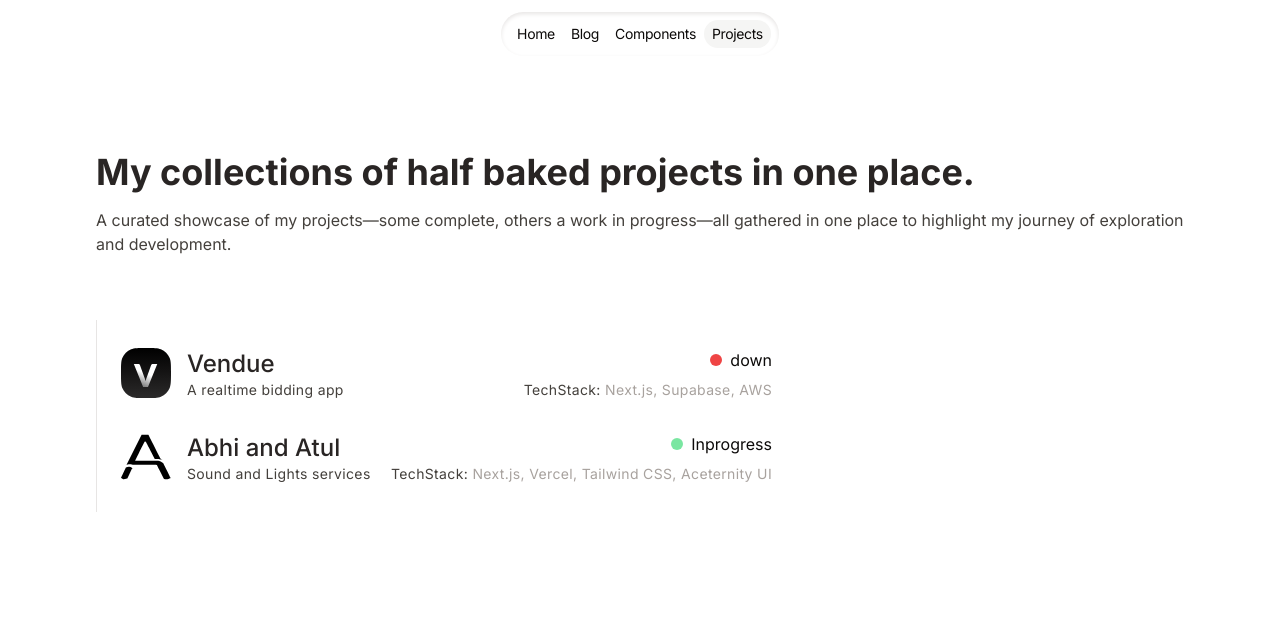
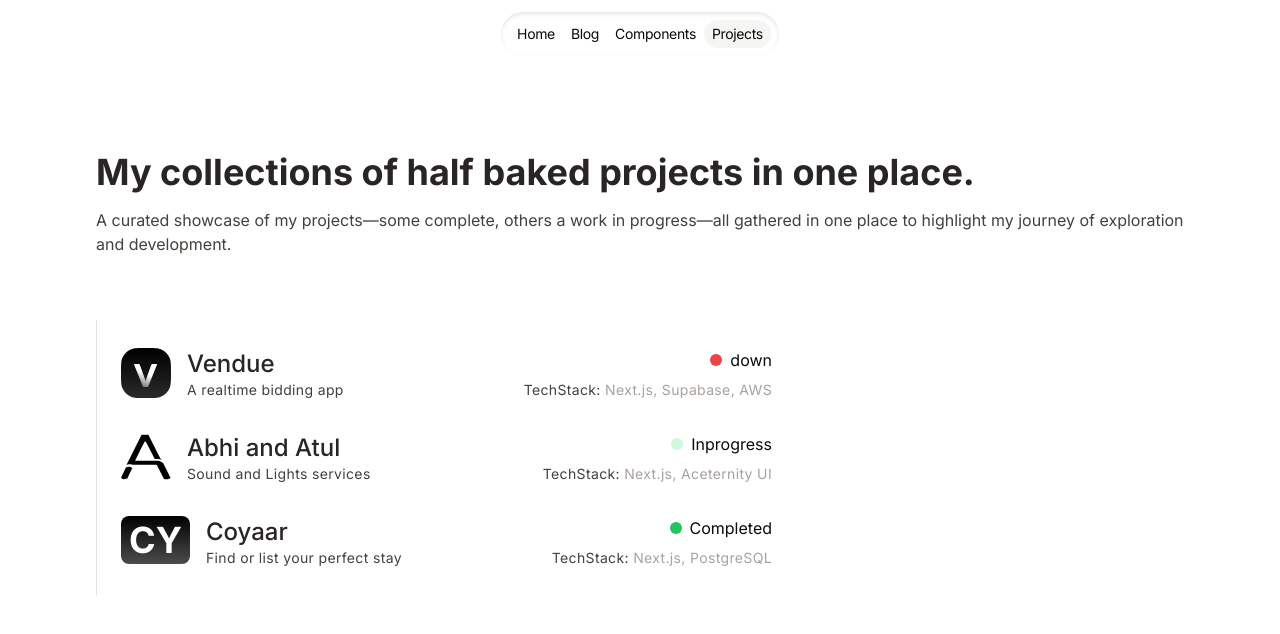
Before and after one commit to prasenjitpawar22/profile-web, a Next.js app: page /projects in a window 1280 px wide. Shown: the top 634 px of the page. Built offline with nearby package versions, Linux system fonts and the light colour scheme.

Commit message:
project added

```diff
--- a/app/projects/page.tsx
+++ b/app/projects/page.tsx
@@ -1,74 +1,149 @@
-import { SquareArrowOutUpRight } from "lucide-react";
-import Link from "next/link";
-import { ReactNode } from "react";
+import { SquareArrowOutUpRight } from 'lucide-react'
+import Link from 'next/link'
+import { ReactNode } from 'react'
 
-type Status = 'Completed' | 'Incomplete' | 'Inprogress' | 'abandoned'|'down'
+type Status = 'Completed' | 'Incomplete' | 'Inprogress' | 'abandoned' | 'down'
 
-const projectList: { link: string, name: string, description: string, status: Status, logo: ReactNode, techStack: string }[] = [{
-  name: 'Vendue', link: 'https://vendue-web.vercel.app/', status: 'down', description: 'A realtime bidding app', logo: <svg width="50" height="50" viewBox="0 0 151 151" fill="none" xmlns="http://www.w3.org/2000/svg">
-    <path d="M0 75.5C0 51.7334 0 39.8501 3.95773 30.5036C9.02245 18.5429 18.5429 9.02245 30.5036 3.95773C39.8501 0 51.7334 0 75.5 0V0C99.2666 0 111.15 0 120.496 3.95773C132.457 9.02245 141.978 18.5429 147.042 30.5036C151 39.8501 151 51.7334 151 75.5V75.5C151 99.2666 151 111.15 147.042 120.496C141.978 132.457 132.457 141.978 120.496 147.042C111.15 151 99.2666 151 75.5 151V151C51.7334 151 39.8501 151 30.5036 147.042C18.5429 141.978 9.02245 132.457 3.95773 120.496C0 111.15 0 99.2666 0 75.5V75.5Z" fill="url(#paint0_linear_44_41)" />
-    <path d="M109.504 48.064L81.472 118H66.784L38.752 48.064H51.808C53.216 48.064 54.352 48.4 55.216 49.072C56.08 49.712 56.736 50.544 57.184 51.568L70.72 89.008C71.36 90.64 71.984 92.432 72.592 94.384C73.2 96.304 73.776 98.32 74.32 100.432C74.768 98.32 75.264 96.304 75.808 94.384C76.384 92.432 76.992 90.64 77.632 89.008L91.072 51.568C91.424 50.672 92.048 49.872 92.944 49.168C93.872 48.432 95.008 48.064 96.352 48.064H109.504Z" fill="url(#paint1_linear_44_41)" />
+const projectList: {
+  link: string
+  name: string
+  description: string
+  status: Status
+  logo: ReactNode
+  techStack: string
+}[] = [
+  {
+    name: 'Vendue',
+    link: 'https://vendue-web.vercel.app/',
+    status: 'down',
+    description: 'A realtime bidding app',
+    logo: (
+      <svg
+        width='50'
+        height='50'
+        viewBox='0 0 151 151'
+        fill='none'
+        xmlns='http://www.w3.org/2000/svg'>
+        <path
+          d='M0 75.5C0 51.7334 0 39.8501 3.95773 30.5036C9.02245 18.5429 18.5429 9.02245 30.5036 3.95773C39.8501 0 51.7334 0 75.5 0V0C99.2666 0 111.15 0 120.496 3.95773C132.457 9.02245 141.978 18.5429 147.042 30.5036C151 39.8501 151 51.7334 151 75.5V75.5C151 99.2666 151 111.15 147.042 120.496C141.978 132.457 132.457 141.978 120.496 147.042C111.15 151 99.2666 151 75.5 151V151C51.7334 151 39.8501 151 30.5036 147.042C18.5429 141.978 9.02245 132.457 3.95773 120.496C0 111.15 0 99.2666 0 75.5V75.5Z'
+          fill='url(#paint0_linear_44_41)'
+        />
+        <path
+          d='M109.504 48.064L81.472 118H66.784L38.752 48.064H51.808C53.216 48.064 54.352 48.4 55.216 49.072C56.08 49.712 56.736 50.544 57.184 51.568L70.72 89.008C71.36 90.64 71.984 92.432 72.592 94.384C73.2 96.304 73.776 98.32 74.32 100.432C74.768 98.32 75.264 96.304 75.808 94.384C76.384 92.432 76.992 90.64 77.632 89.008L91.072 51.568C91.424 50.672 92.048 49.872 92.944 49.168C93.872 48.432 95.008 48.064 96.352 48.064H109.504Z'
+          fill='url(#paint1_linear_44_41)'
+        />
         <defs>
-      <linearGradient id="paint0_linear_44_41" x1="75.5" y1="0" x2="75.5" y2="151" gradientUnits="userSpaceOnUse">
+          <linearGradient
+            id='paint0_linear_44_41'
+            x1='75.5'
+            y1='0'
+            x2='75.5'
+            y2='151'
+            gradientUnits='userSpaceOnUse'>
             <stop />
-        <stop offset="0.465" stop-color="#141313" />
-        <stop offset="1" stop-color="#2B2A2A" />
+            <stop offset='0.465' stop-color='#141313' />
+            <stop offset='1' stop-color='#2B2A2A' />
           </linearGradient>
-      <linearGradient id="paint1_linear_44_41" x1="170.564" y1="115.835" x2="130.212" y2="214.431" gradientUnits="userSpaceOnUse">
-        <stop stop-color="white" />
-        <stop offset="0.55" stop-color="#434343" />
+          <linearGradient
+            id='paint1_linear_44_41'
+            x1='170.564'
+            y1='115.835'
+            x2='130.212'
+            y2='214.431'
+            gradientUnits='userSpaceOnUse'>
+            <stop stop-color='white' />
+            <stop offset='0.55' stop-color='#434343' />
           </linearGradient>
         </defs>
       </svg>
-  , techStack: 'Next.js, Supabase, AWS'
+    ),
+    techStack: 'Next.js, Supabase, AWS',
   },
   {
-  name: 'Abhi and Atul', link: 'https://atul-abhi-web.vercel.app/', status: 'Inprogress', description: 'Sound and Lights services', logo: <svg width="50" height="50" viewBox="0 0 36 32" fill="none" xmlns="http://www.w3.org/2000/svg">
-  <path d="M3.42858 23.6933L0 31.0168C0 31.0168 0.742371 31.8192 1.6 31.9661C2.64335 32.1447 4.57142 31.5592 4.57142 31.5592L8 24.1002C8 24.1002 7.54286 23.1509 5.94286 23.0152C4.34286 22.8796 3.42858 23.6933 3.42858 23.6933Z" fill="black"/>
-  <path d="M19.7419 0H14.8387L4 21.6513C4 21.6513 5.36649 21.2322 6.32258 21.2322C7.27867 21.2322 8.64516 21.6513 8.64516 21.6513H25.1613C25.6774 21.6513 25.9355 21.9306 25.9355 21.9306C25.9355 21.9306 30.8387 31.7086 31.0968 31.8483C31.3548 31.988 33.0809 32.1049 34.1935 31.8483C35.0484 31.6512 36 31.0102 36 31.0102C36 31.0102 35.4839 30.8705 35.4839 30.7308C35.4839 30.5911 30.5806 20.6735 30.3226 20.3941C30.0645 20.1147 28.7743 19.4164 28.5162 19.2766L28.5161 19.2766C28.2581 19.1369 26.7097 18.7179 26.4516 18.7179H10.1935C10.1935 18.7179 16.9032 4.88899 17.1613 4.88899C17.4194 4.88899 17.6774 4.88899 17.9355 5.16836C18.1935 5.44774 24.3871 17.4607 24.3871 17.4607C24.3871 17.4607 26.1935 17.321 26.9677 17.4607C27.7419 17.6004 29.8064 18.1591 29.8064 18.1591C29.8064 18.1591 28.7742 17.4607 28.5161 17.1813C28.2581 16.9019 19.7419 0 19.7419 0Z" fill="black"/>
-  </svg>,
-  techStack: 'Next.js, Vercel, Tailwind CSS, Aceternity UI',
+    name: 'Abhi and Atul',
+    link: 'https://atul-abhi-web.vercel.app/',
+    status: 'Inprogress',
+    description: 'Sound and Lights services',
+    logo: (
+      <svg
+        width='50'
+        height='50'
+        viewBox='0 0 36 32'
+        fill='none'
+        xmlns='http://www.w3.org/2000/svg'>
+        <path
+          d='M3.42858 23.6933L0 31.0168C0 31.0168 0.742371 31.8192 1.6 31.9661C2.64335 32.1447 4.57142 31.5592 4.57142 31.5592L8 24.1002C8 24.1002 7.54286 23.1509 5.94286 23.0152C4.34286 22.8796 3.42858 23.6933 3.42858 23.6933Z'
+          fill='black'
+        />
+        <path
+          d='M19.7419 0H14.8387L4 21.6513C4 21.6513 5.36649 21.2322 6.32258 21.2322C7.27867 21.2322 8.64516 21.6513 8.64516 21.6513H25.1613C25.6774 21.6513 25.9355 21.9306 25.9355 21.9306C25.9355 21.9306 30.8387 31.7086 31.0968 31.8483C31.3548 31.988 33.0809 32.1049 34.1935 31.8483C35.0484 31.6512 36 31.0102 36 31.0102C36 31.0102 35.4839 30.8705 35.4839 30.7308C35.4839 30.5911 30.5806 20.6735 30.3226 20.3941C30.0645 20.1147 28.7743 19.4164 28.5162 19.2766L28.5161 19.2766C28.2581 19.1369 26.7097 18.7179 26.4516 18.7179H10.1935C10.1935 18.7179 16.9032 4.88899 17.1613 4.88899C17.4194 4.88899 17.6774 4.88899 17.9355 5.16836C18.1935 5.44774 24.3871 17.4607 24.3871 17.4607C24.3871 17.4607 26.1935 17.321 26.9677 17.4607C27.7419 17.6004 29.8064 18.1591 29.8064 18.1591C29.8064 18.1591 28.7742 17.4607 28.5161 17.1813C28.2581 16.9019 19.7419 0 19.7419 0Z'
+          fill='black'
+        />
+      </svg>
+    ),
+    techStack: 'Next.js, Aceternity UI',
+  },
+  {
+    name: 'Coyaar',
+    techStack: 'Next.js, PostgreSQL',
+    description: 'Find or list your perfect stay',
+    link: 'https://www.coyaar.com',
+    logo: (
+      <p className='font-bold text-4xl bg-gradient-to-b from-black to-black/70 text-white px-2 py-1 rounded-lg '>
+        CY
+      </p>
+    ),
+    status: 'Completed',
   },
 ]
 
 export default async function Page() {
-  return <div className="flex flex-col gap-4">
+  return (
+    <div className='flex flex-col gap-4'>
       <h1 className='text-2xl md:text-4xl font-bold text-stone-800'>
         My collections of half baked projects in one place.
       </h1>
-    <p className="text-base text-stone-700">A curated showcase of my projects—some complete, others a work in progress—all gathered in one place to highlight my journey of exploration and development.</p>
-    <div className="mt-12 flex flex-col lg:max-w-[700px]">
-      <div className="py-3 px-2 border-l">
+      <p className='text-base text-stone-700'>
+        A curated showcase of my projects—some complete, others a work in
+        progress—all gathered in one place to highlight my journey of
+        exploration and development.
+      </p>
+      <div className='mt-12 flex flex-col lg:max-w-[700px]'>
+        <div className='py-3 px-2 border-l'>
           {projectList.map((project, i) => (
             <Link
               href={`${project.link}`}
-            target="_blank" rel="noopener noreferrer"
+              target='_blank'
+              rel='noopener noreferrer'
               key={i}
-            className="w-full flex items-center justify-between gap-4 transition-all duration-400 hover:bg-stone-100 p-4 rounded-md group"
-          >
-            <div className="flex justify-center gap-4">
+              className='w-full flex items-center justify-between gap-4 transition-all duration-400 hover:bg-stone-100 p-4 rounded-md group'>
+              <div className='flex justify-center gap-4'>
                 <span>{project.logo}</span>
-              <div className="flex flex-col" >
-                <h2 className="text-2xl font-medium flex-wrap text-stone-800 inline-flex items-center gap-2">
-                  {project.name} <SquareArrowOutUpRight className="h-4 w-4 opacity-0 group-hover:opacity-100 duration-400 group-hover:translate-x-1 transition-all " />
+                <div className='flex flex-col'>
+                  <h2 className='text-2xl font-medium flex-wrap text-stone-800 inline-flex items-center gap-2'>
+                    {project.name}{' '}
+                    <SquareArrowOutUpRight className='h-4 w-4 opacity-0 group-hover:opacity-100 duration-400 group-hover:translate-x-1 transition-all ' />
                   </h2>
                   <p className='text-sm text-stone-700 tracking-wide'>
                     {project.description}
                   </p>
                 </div>
               </div>
-            <div className="flex items-end gap-2 flex-col">
-              <p className="inline-flex gap-2 items-center">
-                <span className={`${project.status === 'Inprogress' ? 'bg-green-400 animate-pulse' : project.status === 'down'? 'bg-red-500': 'bg-orange-500'} rounded-full h-3 w-3`}></span>
+              <div className='flex items-end gap-2 flex-col'>
+                <p className='inline-flex gap-2 items-center'>
+                  <span
+                    className={`${project.status === 'Inprogress' ? 'bg-green-200 animate-pulse' : project.status === 'down' ? 'bg-red-500' : 'bg-green-500'} rounded-full h-3 w-3`}></span>
                   {project.status}
                 </p>
                 <p className='text-stone-700 tracking-wide text-sm'>
-                TechStack: <span className="text-stone-400 " >{project.techStack}</span>
+                  TechStack:{' '}
+                  <span className='text-stone-400 '>{project.techStack}</span>
                 </p>
               </div>
             </Link>
           ))}
         </div>
       </div>
-  </div>;
+    </div>
+  )
 }
```
Lines whose indentation alone changed are shown as unchanged.
